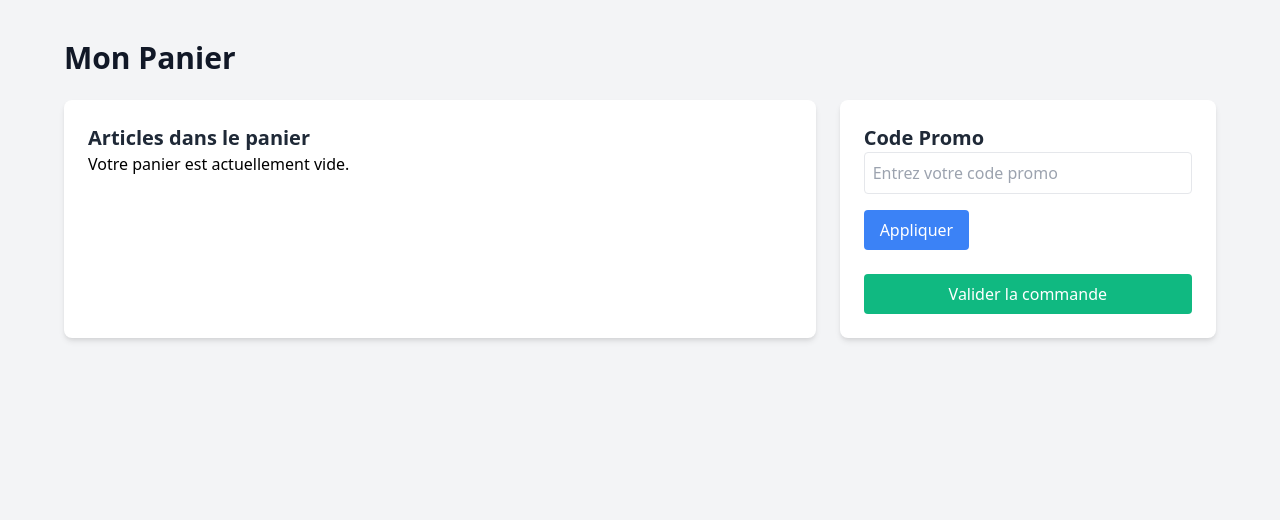
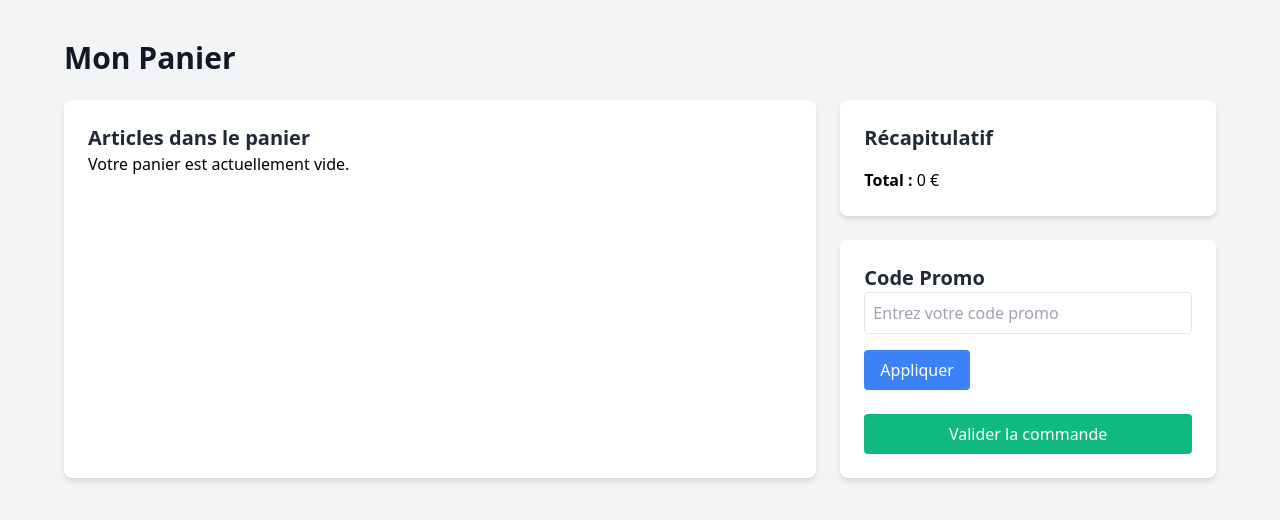
Before and after one commit to maily-vannobel/boutique-en-ligne, a PHP site: page /pages/cart.php in a window 1280 px wide. Shown: the part 141-661 px from the top of the page. Run offline with PHP 8.4, Linux system fonts and the light colour scheme; the visitor is signed in with stand-in values (Sample User, id 1); tables that the repository leaves empty or names only in its code hold one stand-in row (values such as "Sample post").

Commit message:
ajout du recap du panier

```diff
--- a/pages/cart.php
+++ b/pages/cart.php
@@ -67,8 +67,34 @@
                 <?php endif; ?>
             </div>
 
+            <!-- Section du récapitulatif et du code promo -->
+            <div class="w-1/3 mt-6">
+                <!-- Section du récapitulatif -->
+                <div class="bg-white p-6 rounded-lg shadow-md mb-6">
+                    <h2 class="text-xl font-semibold text-gray-800">Récapitulatif</h2>
+                    <ul>
+                        <?php foreach ($cart_items as $item): ?>
+                            <li class="flex justify-between items-center border-b py-2">
+                                <span><?= htmlspecialchars($item['name'] ?? 'Nom indisponible') ?></span>
+                                <span>x<?= htmlspecialchars($item['quantity'] ?? 1) ?></span>
+                                <span><?= htmlspecialchars($item['price'] ?? '0.00') ?> €</span>
+                            </li>
+                        <?php endforeach; ?>
+                    </ul>
+                    <div class="mt-4">
+                        <strong>Total :</strong>
+                        <?php
+                        $total = 0;
+                        foreach ($cart_items as $item) {
+                            $total += ($item['quantity'] ?? 0) * ($item['price'] ?? 0);
+                        }
+                        echo htmlspecialchars($total) . ' €';
+                        ?>
+                    </div>
+                </div>
+
                 <!-- Section du code promo et validation -->
-            <div class="w-1/3 bg-white p-6 rounded-lg shadow-md mt-6">
+                <div class="bg-white p-6 rounded-lg shadow-md">
                     <h2 class="text-xl font-semibold text-gray-800">Code Promo</h2>
                     <form method="post" action="/api/applyPromoCode.php">
                         <div class="mb-4">
@@ -82,6 +108,7 @@
                     </div>
                 </div>
             </div>
+        </div>
     </main>
 </body>
 </html>
```
Lines whose indentation alone changed are shown as unchanged.
